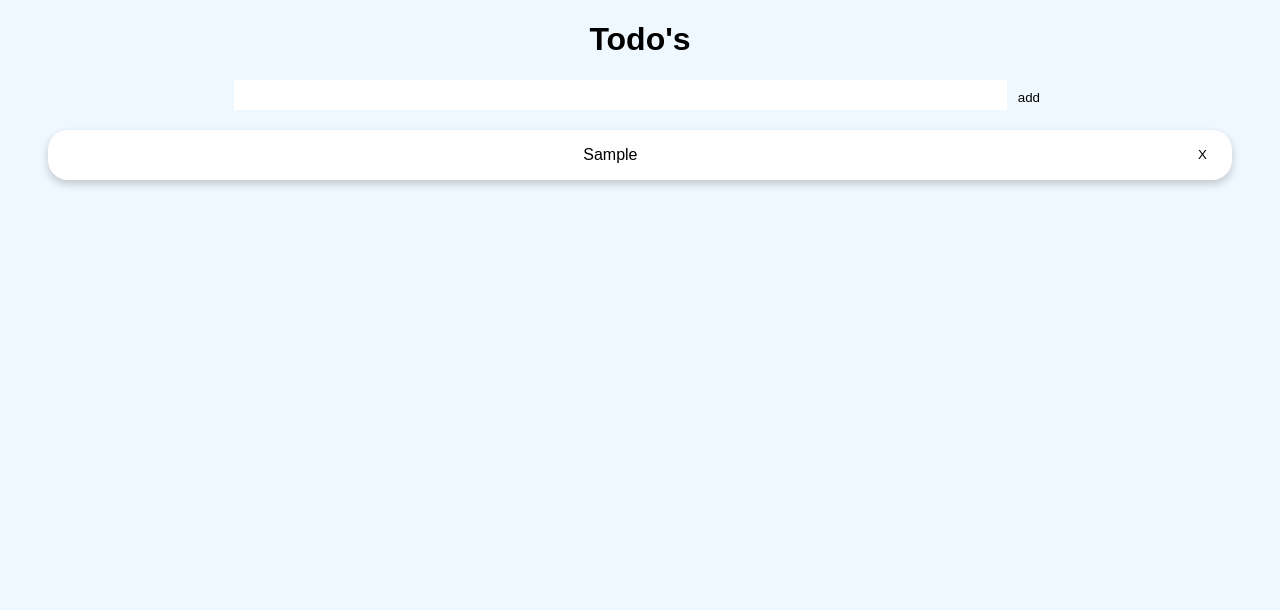
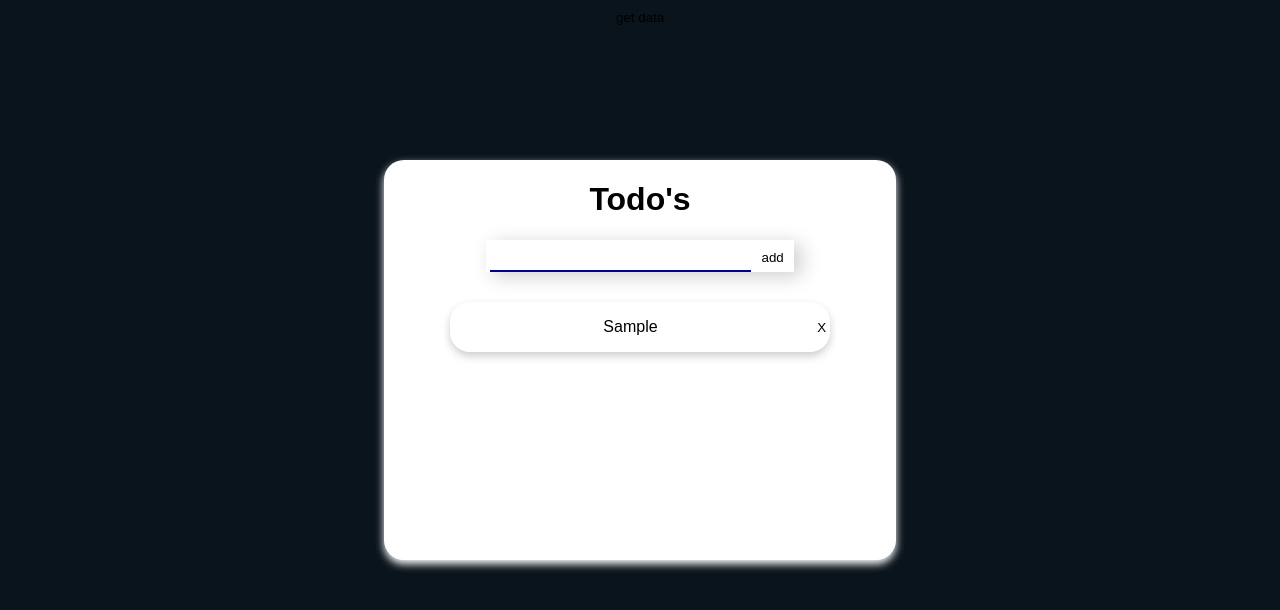
Before and after one commit to thahseen21/TodoList, a plain HTML site: page index.html in a window 1280 px wide. Both pictures are taken after typing "Sample" into the empty fields and a click on the button "add". Drawn offline with Linux system fonts and the light colour scheme; a web font is replaced by a local one.

Commit message:
new style and added local storage

```diff
--- a/index.html
+++ b/index.html
@@ -14,14 +14,19 @@
       rel="stylesheet"
     />
   </head>
-  <body>
+  <body onload="GetListFromLocalStorage()">
+    <div class="todo-container">
       <h1>Todo's</h1>
       <div class="search-bar">
         <input id="add-todo" />
         <button onclick="AddTodo()">add</button>
       </div>
       <div id="list-container">
-      <p id="empty-todo" class="no-todo">You have nothing in your todo list</p>
+        <p id="empty-todo" class="no-todo">
+          You have nothing in your todo list
+        </p>
       </div>
+    </div>
+    <button onclick="GetListFromLocalStorage()">get data</button>
   </body>
 </html>
--- a/script.js
+++ b/script.js
@@ -1,4 +1,6 @@
 var todoList = [];
+
+let keyRef = 0;
 
 function AddTodo() {
     const value = document.getElementById("add-todo").value;
@@ -16,20 +18,21 @@ function AddTodo() {
         }
         let temp = { value: value, isRead: false, isRemoved: false }
         todoList.push(temp)
-        Display();
+        AddElementToHTML();
         document.getElementById("add-todo").value = null;
+        updateLocalStorage();
     } else {
         alert('Please enter a todo');
     }
 }
 
-function Display() {
+function AddElementToHTML() {
     const p = document.createElement("p"); // creating a html element as <p> tag
     p.id = `todo-name-${todoList.length - 1}`
 
     const container = document.createElement("div"); // creating a html element as <p> tag
     container.className = `todo` // setting the <p> with a classname as 'todo'
-    container.id = `${todoList.length - 1}`
+    container.id = `${keyRef}`
 
     const removeBtn = document.createElement("button");
     removeBtn.textContent = 'X';
@@ -45,13 +48,21 @@ function Display() {
 
     const element = document.getElementById("list-container"); // getting where to insert the <p> tag
     element.append(container);// appending p tag as child to the "list-container" id.
+    keyRef++;
 }
 
 function RemoveTodo(id) {
     let allRemoved = true;
-    if (todoList[id].isRead) {
+    // if (todoList[id].isRead) {
     let tag = document.getElementById(id);
-        todoList[id].isRemoved = true
+    console.log(tag.getElementsByTagName('p')[0].innerText)
+
+    todoList = todoList.filter(todo => todo.value !== tag.getElementsByTagName('p')[0].innerText)
+
+    console.log(todoList)
+
+
+    // todoList[id].isRemoved = true
     tag.style.display = 'none';
 
     for (let todo of todoList) {
@@ -62,9 +73,12 @@ function RemoveTodo(id) {
     if (allRemoved) {
         ToggleNoTodo();
     }
-    } else {
-        alert("Please finish the task to remove...")
-    }
+    tag.remove();
+
+    updateLocalStorage();
+    // } else {
+    // alert("Please finish the task to remove...")
+    // }
 }
 
 function ToggleNoTodo() {
@@ -85,3 +99,16 @@ function MarkReadToggler(id) {
         document.getElementById(`todo-name-${id}`).style.textDecoration = 'none'
     }
 }
+
+function GetListFromLocalStorage() {
+    const data = localStorage.getItem('todoList');
+    if (data) {
+        todoList = JSON.parse(data);
+    } else {
+        console.log('no data found')
+    }
+}
+
+function updateLocalStorage() {
+    localStorage.setItem('todoList', JSON.stringify(todoList))
+}
--- a/style.css
+++ b/style.css
@@ -1,11 +1,33 @@
 body {
   text-align: center;
   font-family: "Georama", sans-serif;
-  background-color: aliceblue;
+  background-color: rgb(10, 20, 29);
+  /* color: white; */
+}
+.todo-container {
+  width: 40%;
+  height: 50%;
+  box-shadow: 0 4px 8px 0 rgb(255, 255, 255);
+  background-color: white;
+  position: absolute;
+  top: 20%;
+  left: 30%;
+  right: 30%;
+  border-radius: 20px;
+  display: flex;
+  flex-direction: column;
+  align-items: center;
 }
 button {
+  /* color: white; */
   border: 0px;
   background-color: transparent;
+}
+#list-container {
+  height: 70%;
+  width: 90%;
+  margin-top: 2%;
+  overflow: auto;
 }
 .todo {
   display: flex;
@@ -25,10 +47,12 @@ button {
 
 input {
   border: 0;
-  width: 60%;
+  width: 80%;
   padding: 10px 10px 5px 5px;
   outline: 0px;
   transition: 0.2s cubic-bezier(0.25, 0.1, 0, 0.8);
+  border-bottom: 2px solid darkblue;
+
 }
 
 input:hover {
@@ -38,3 +62,8 @@ input:hover {
 input:focus-visible {
   border-bottom: 2px solid darkblue;
 }
+
+.search-bar {
+  width: 60%;
+  box-shadow: 7px 4px 20px 0px rgb(0 0 0 / 20%);
+}
```
Lines whose indentation alone changed are shown as unchanged.
